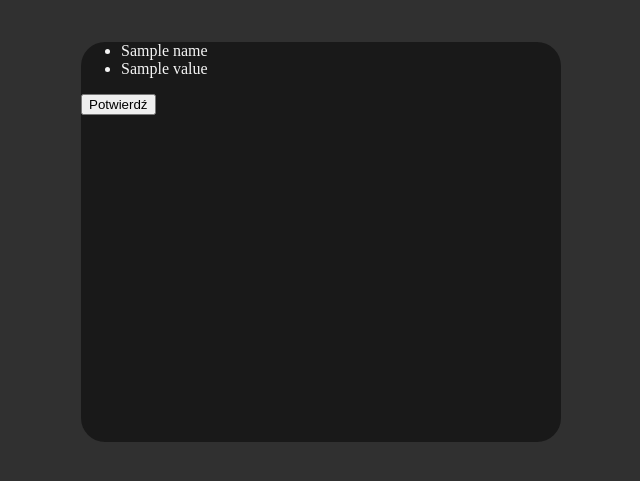
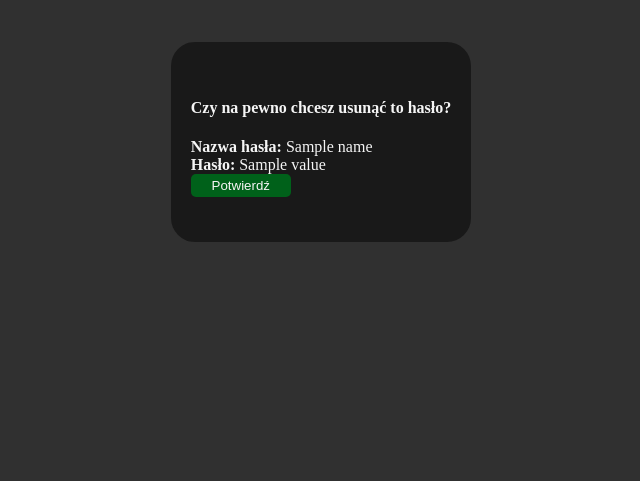
Before and after one commit to 7Bubun/secure-web-password-manager, a Flask app: template application/templates/password_delete.html in a window 1280 px wide. Shown: the part 38-519 px from the top of the page, without its empty margins (319-959 px from the left). Run offline with Flask 2, Linux system fonts and the light colour scheme; the template is opened without the code that fills it: most values are stand-ins (such as "Sample title", 1, 10 or a date in 2020); parts of the project's set-up code (start-up, migrations or seed data) failed here and were passed over.

Commit message:
Style unstyled views

```diff
--- a/application/static/css/style.css
+++ b/application/static/css/style.css
@@ -70,7 +70,7 @@ body {
 
 #login-form {
     width: 70%;
-    height: 48%;
+    height: 60%;
     background-color: #191919;
     border-radius: 24px;
 }
@@ -110,8 +110,8 @@ body {
 
 #error-container {
     background-color: #191919;
-    width: 448px;
-    min-height: 200px;
+    width: 900px;
+    min-height: 300px;
     margin-top: 200px;
     margin-left: auto;
     margin-right: auto;
@@ -141,9 +141,10 @@ body {
 }
 
 .passwords-show-hide-btn {
+    width: 200px;
     position: relative;
-    top: 5%;
-    left: 2%;
+    bottom: 18%;
+    left: 4%;
 }
 
 .passwords-title {
@@ -181,7 +182,8 @@ li.passwords-row {
 
 .passwords-form-header {
     font-size: 18px;
-    margin-right: 13px;
+    margin-right: 7px;
+    margin-left: 4px;
     float: left;
 }
 
@@ -223,11 +225,39 @@ li.passwords-row {
 }
 
 #update-password-container {
-    width: 480px;
-    height: 400px;
+    width: 300px;
+    height: 200px;
     margin-top: 80px;
     margin-left: auto;
     margin-right: auto;
     background-color: #191919;
     border-radius: 24px;
 }
+
+#update-password-container input {
+    margin-bottom: 10px;
+}
+
+#share-password-container {
+    width: 400px;
+    min-height: 500px;
+    background-color: #191919;
+    margin-top: 80px;
+    margin-left: auto;
+    margin-right: auto;
+    border-radius: 24px;
+    padding-top: 20px;
+    padding-left: 20px;
+}
+
+#share-password-container li {
+    margin-bottom: 10px;
+}
+
+.shared-to {
+    width: 135px;
+    background-color: inherit;
+    color: inherit;
+    border: none;
+    padding: 4px;
+}
--- a/application/templates/password_delete.html
+++ b/application/templates/password_delete.html
@@ -1,16 +1,19 @@
 {% extends "logged_layout.html" %}
 
 {% block maincontent %}
-<div id="update-password-container">
-    <ul>
-        <li>{{name}}</li>
-        <li>{{value}}</li>
-    </ul>
+<div id="update-password-container" class="centered-content">
+    <div>
+        <h4>Czy na pewno chcesz usunąć to hasło?</h4>
 
-    <form action="/password-management/delete" method="post">
-        <input name="id" type="hidden" value="{{id}}" />
-        <input name="owner" type="hidden" value="{{owner}}" />
-        <input type="submit" value="Potwierdź" />
-    </form>
+        <b>Nazwa hasła:</b> {{name}}
+        <br />
+        <b>Hasło:</b> {{value}}
+
+        <form action="/password-management/delete" method="post">
+            <input name="id" type="hidden" value="{{id}}" />
+            <input name="owner" type="hidden" value="{{owner}}" />
+            <input type="submit" value="Potwierdź" class="btn-input" />
+        </form>
+    </div>
 </div>
 {% endblock %}
--- a/application/templates/password_share.html
+++ /dev/null
@@ -1 +0,0 @@
-<!--TO DO-->
--- a/application/templates/register.html
+++ b/application/templates/register.html
@@ -3,6 +3,7 @@
 {% block maincontent %}
 <div id="login-container" class="container centered-content">
     <div id="login-form" class="centered-content">
+        <div style="width: 100%;">
             <form action="#" method="post">
                 <h1>Rejestracja</h1>
 
@@ -18,11 +19,12 @@
                 <br />
                 <input type="submit" value="Zarejestruj" class="btn-input register-btn-input" />
             </form>
-    </div>
 
             <div>
-        <h5>Entropia hasła:</h5>
+                <span>Entropia hasła:</span>
                 <span id="quality-counter"></span>
+            </div>
+        </div>
     </div>
 </div>
 
--- a/application/templates/security_code.html
+++ b/application/templates/security_code.html
@@ -4,7 +4,7 @@
 <div id="error-container" class="centered-content">
     <div id="error-content">
         <h1>Zarejestrowano!</h1>
-        <h2>Kod bezpieczeństwa:</h2>
+        <h2>Kod bezpieczeństwa (należy go zachować i nikomu nie udostępniać):</h2>
         <h2>{{security_code}}</h2>
         <div class="centered-content">
             <a href="/login" class="error-btn">Dalej</a>
```
Also changed, not shown: application/templates/password_update.html (+16 -8 lines), application/templates/passwords.html (+4 -4 lines), application/templates/sharing_panel.html (+5 -6 lines). Lines whose indentation alone changed are shown as unchanged.
